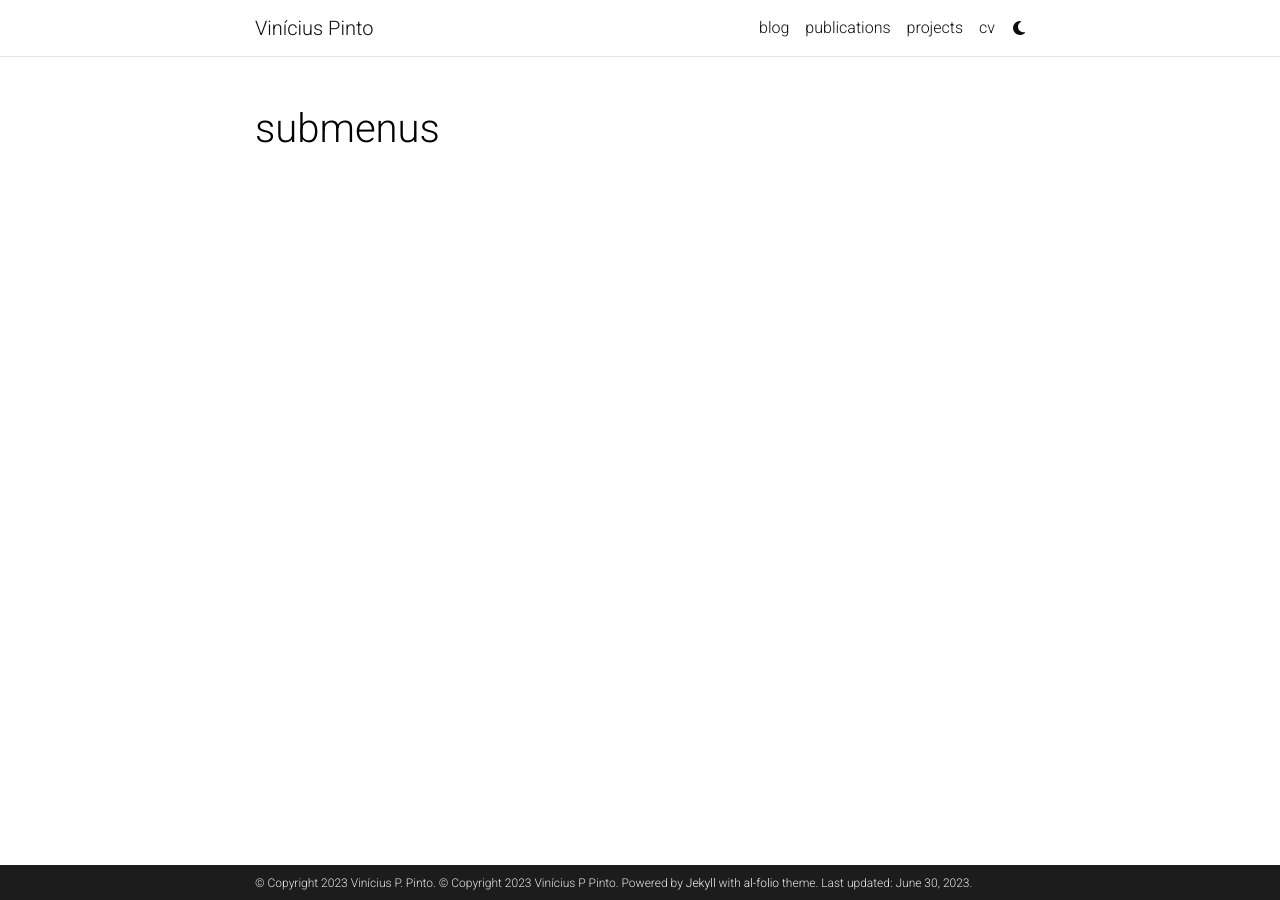
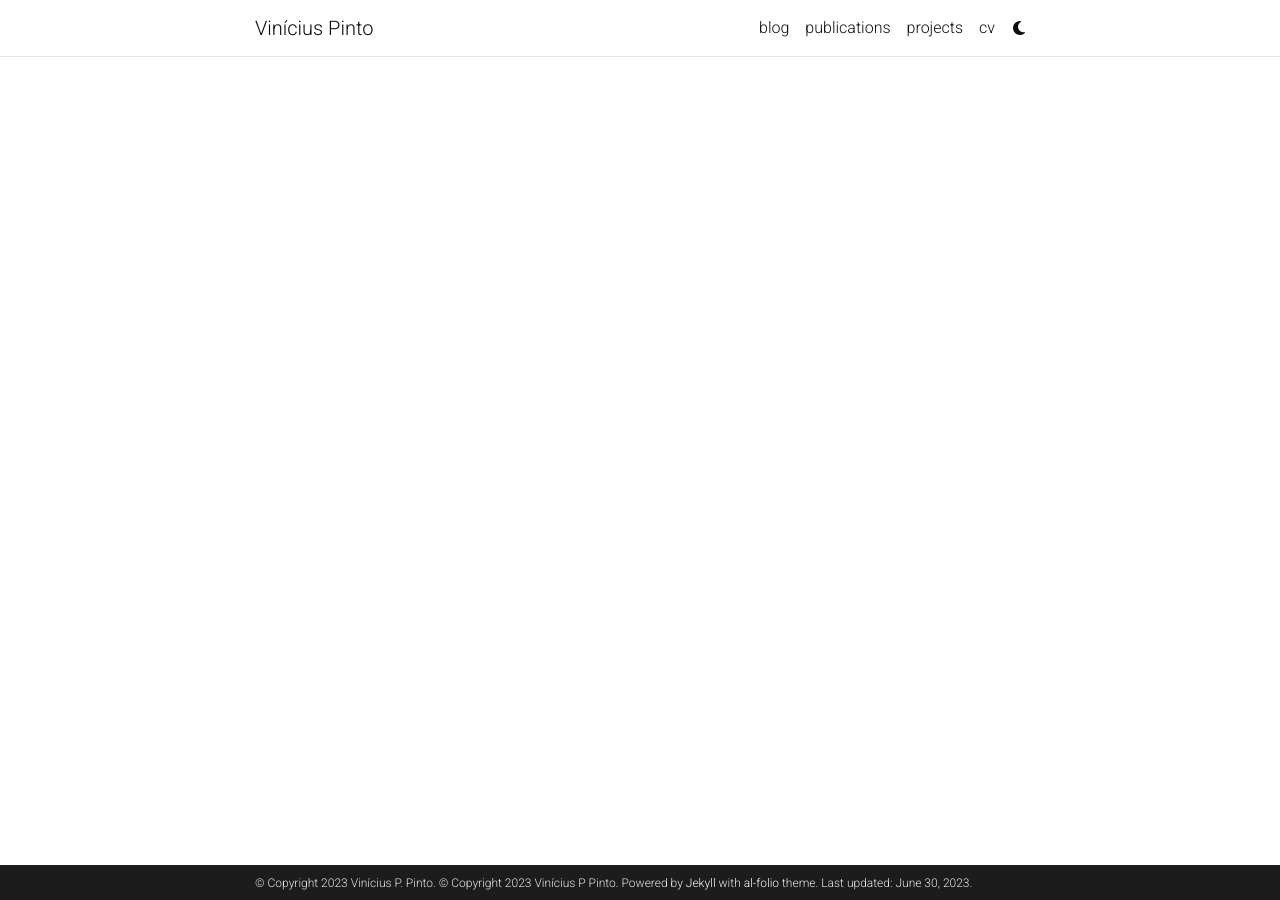
Before and after one commit to viniciusppinto/v, a Jekyll site: the page built from _pages/dropdown.md, in a window 1280 px wide. Built offline with Jekyll 4.4.1, drawn with Linux system fonts in a browser that asks for light colours; comment, search, counter and statistics services are not loaded; a style sheet for code colours, icons or effects is not loaded.

Commit message:
Update dropdown.md

```diff
--- a/_pages/dropdown.md
+++ b/_pages/dropdown.md
@@ -1,13 +1,13 @@
 ---
 layout: page
-title: submenus
+title:
 nav: false
 nav_order: 6
 dropdown: false
 children:
-    - title: publications
-      permalink: /publications/
+    - title:
+      permalink:
     - title: divider
-    - title: projects
-      permalink: /projects/
+    - title:
+      permalink:
 ---
```
